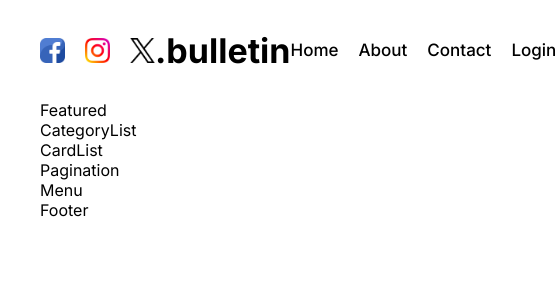
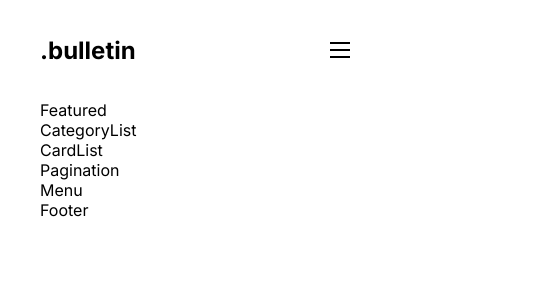
Before and after one commit to samanvay13/Bulletin, a Next.js app: page / in a window 390 px wide. Shown: the top 300 px of the page, 556 px wide, since content can reach past the window. Built offline with nearby package versions, Linux system fonts and the light colour scheme.

Commit message:
Responsive hamburger menu

```diff
--- a/src/components/authLinks/AuthLinks.jsx
+++ b/src/components/authLinks/AuthLinks.jsx
@@ -1,17 +1,36 @@
-import React from "react";
+"use client"
+import React, { useState } from "react";
 import styles from './authLinks.module.css';
 import Link from "next/link";
 
 const AuthLinks = () => {
+  const [open, setOpen] = useState(false);
   //temporary
   const status = "notAuthenticated";
   return (
     <div className={styles.container}>
       {status === "notAuthenticated" ? (
-        <Link href='/login'>Login</Link>
+        <Link href='/login' className={styles.link}>Login</Link>
       ) : (
-        <Link href='/login'>Logout</Link>
+        <Link href='/login' className={styles.link}>Logout</Link>
       )}
+      <div className={styles.burger} onClick={() => setOpen(!open)}>
+        <div className={styles.line}></div>
+        <div className={styles.line}></div>
+        <div className={styles.line}></div>
+      </div>
+      {open && (
+        <div className={styles.responsiveMenu}>
+          <Link href='/'>Home</Link>
+          <Link href='/'>About</Link>
+          <Link href='/'>Contact</Link>
+          {status === "notAuthenticated" ? (
+            <Link href='/login'>Login</Link>
+          ) : (
+            <Link href='/login'>Logout</Link>
+          )}
+            </div>
+          )}
     </div>
   );
 }
--- a/src/components/authLinks/authLinks.module.css
+++ b/src/components/authLinks/authLinks.module.css
@@ -0,0 +1,44 @@
+.container {
+  display: flex;
+  align-items: center;
+}
+
+.burger {
+  width: 20px;
+  height: 16px;
+  display: none;
+  flex-direction: column;
+  justify-content: space-between;
+  cursor: pointer;
+}
+
+.line {
+  width: 100%;
+  height: 2px;
+  background-color: var(--textColor);
+}
+
+.responsiveMenu {
+  position: absolute;
+  top: 100px;
+  left: 0;
+  background-color: var(--bg);
+  height: calc(100vh - 100px);
+  width: 100%;
+  display: flex;
+  flex-direction: column;
+  align-items: center;
+  justify-content: center;
+  font-size: 30px;
+  gap: 50px;
+}
+
+@media screen and (max-width: 640px) {
+  .burger {
+    display: flex;
+  }
+
+  .link {
+    display: none;
+  }
+}
--- a/src/components/navbar/Navbar.jsx
+++ b/src/components/navbar/Navbar.jsx
@@ -14,9 +14,9 @@
       </div>
       <div className={styles.logo}>.bulletin</div>
       <div className={styles.links}>
-        <Link href='/'>Home</Link>
-        <Link href='/'>About</Link>
-        <Link href='/'>Contact</Link>
+        <Link href='/' className={styles.link}>Home</Link>
+        <Link href='/' className={styles.link}>About</Link>
+        <Link href='/' className={styles.link}>Contact</Link>
         <AuthLinks/>
       </div>
     </nav>
--- a/src/components/navbar/navbar.module.css
+++ b/src/components/navbar/navbar.module.css
@@ -26,3 +26,38 @@
   font-weight: 500;
   flex: 1;
 }
+
+@media screen and (max-width: 1280px) {
+  .logo {
+    font-size: 30px;
+  }
+  .links {
+    font-size: 16px;
+    gap: 15px;
+  }
+}
+
+@media screen and (max-width: 1024px) {
+  .social {
+    display: none;
+  }
+  .logo {
+    text-align: left;
+  }
+}
+
+@media screen and (max-width: 768px) {
+  .logo {
+    font-size: 24px;
+  }
+}
+
+@media screen and (max-width: 640px) {
+  .links {
+    justify-content: flex-end;
+  }
+
+  .link {
+    display: none;
+  }
+}
```
